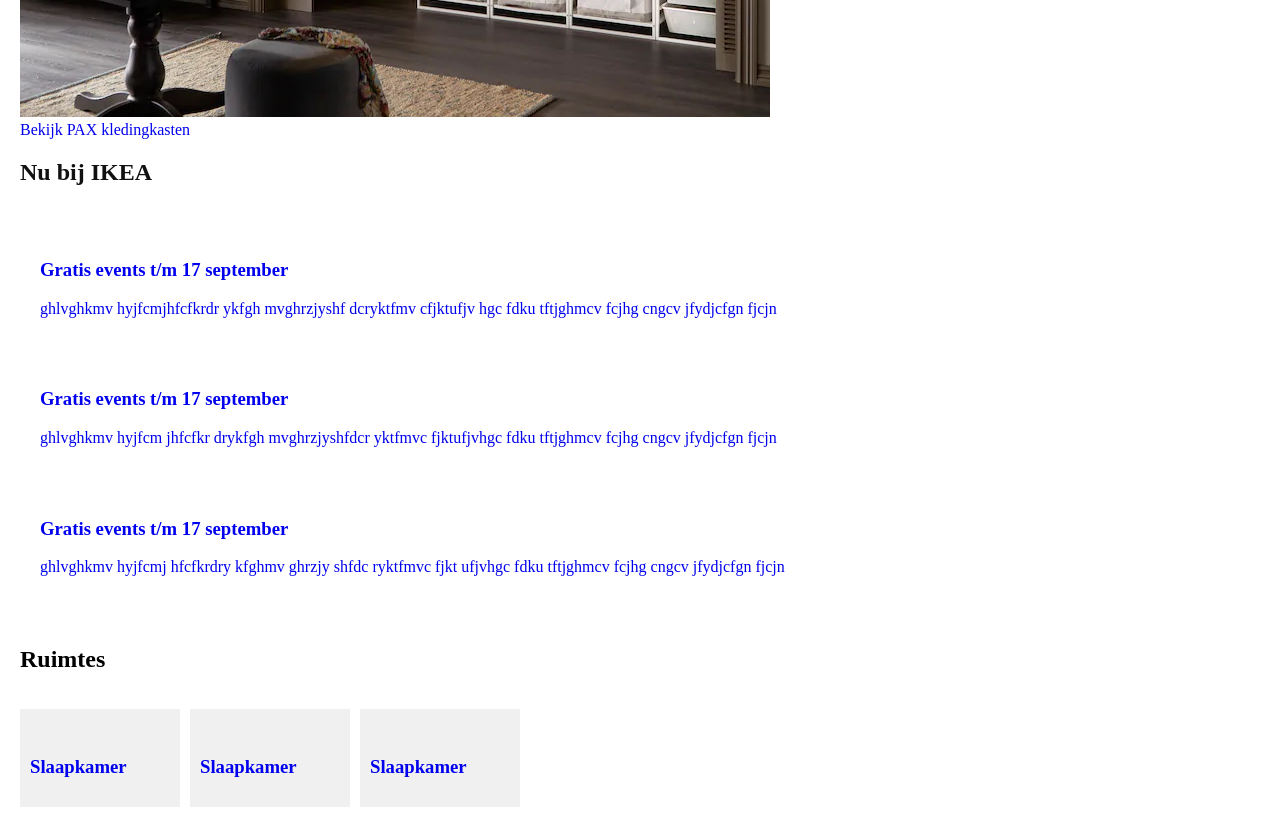
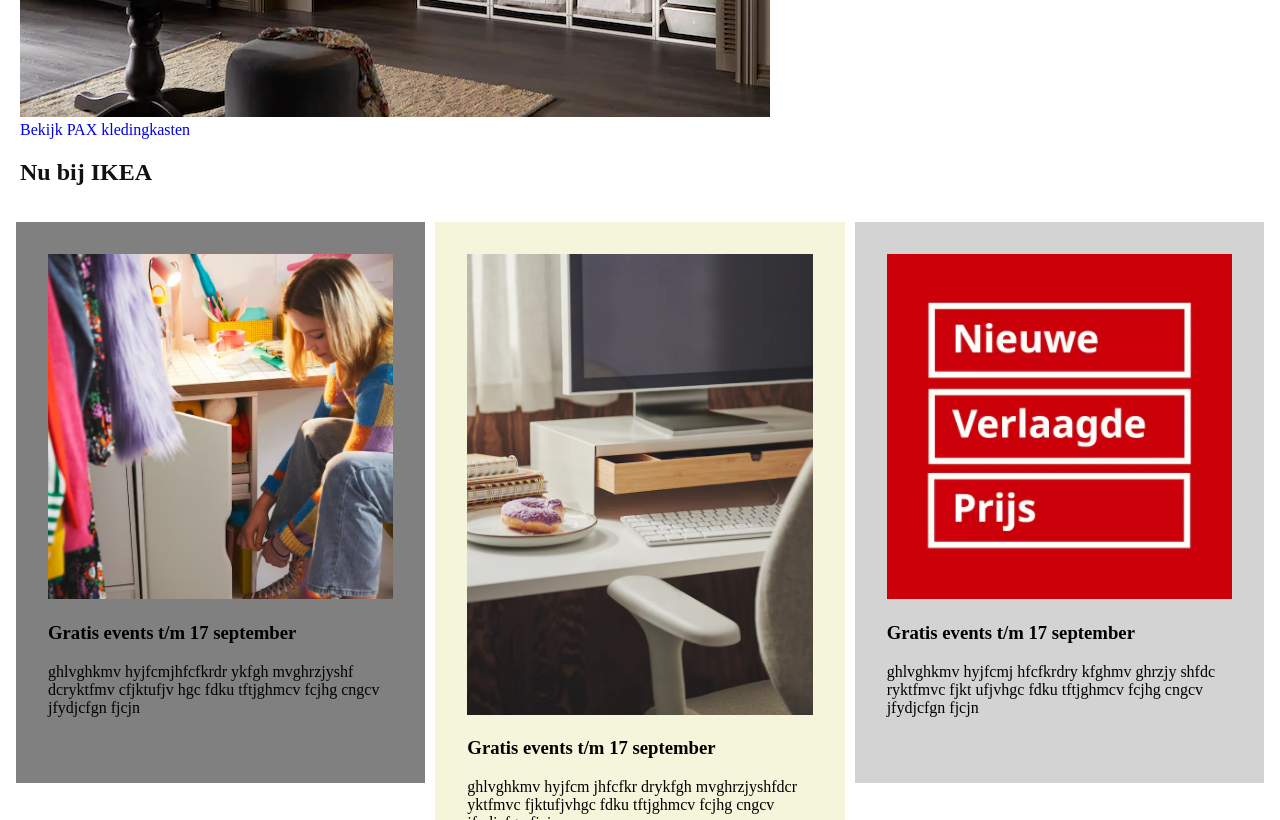
Before and after one commit to DewiFF/blokweb, a plain HTML site: page index.html in a window 1280 px wide. Shown: the part 1980-2800 px from the top of the page. Drawn offline with Linux system fonts and the light colour scheme.

Commit message:
Add files via upload

```diff
--- a/index.html
+++ b/index.html
@@ -37,13 +37,13 @@
 			</ul>
 		</nav>
 
-		<!-- -->
+		<!-- zoekbalk -->
 		<form role="search" action="#">
 			<input type="search" name="search" id="search" placeholder="Waar ben je naar op zoek?" autocomplete="off"
 				aria-label="zoeken">
 		</form>
 
-		<!-- -->
+		<!-- postcode en winkel locatie knoppen -->
 		<button type="show">Vul je postcode in</button>
 		<button type="show">Amsterdam</button>
 
@@ -51,6 +51,7 @@
 
 	<main>
 
+		<!-- section 1 / inleidings tekstje -->
 		<section>
 			<h2>
 				Hej! Welkom terug
@@ -62,6 +63,7 @@
 				<p>
 		</section>
 
+		<!-- section 2 onlangs / bekeken -->
 		<section>
 			<h2>
 				Onlangs bekeken producten
@@ -97,6 +99,7 @@
 			</ul>
 		</section>
 
+		<!-- section 3 / tekst over slaapkamer -->
 		<section>
 			<h2>Beter slapen in een opgeruimde slaapkamer</h2>
 
@@ -116,12 +119,13 @@
 			<a href="#">Bekijk PAX kledingkasten</a>
 		</section>
 
+		<!-- section 4 / Nu bij ikea -->
 		<section>
 			<h2>Nu bij IKEA</h2>
 			<ul>
 				<li>
 					<a href="#">
-						<img src="" alt="" />
+						<img src="images/events.jpg" alt="" />
 						<h3>Gratis events t/m 17 september</h3>
 						<p>ghlvghkmv hyjfcmjhfcfkrdr ykfgh mvghrzjyshf dcryktfmv cfjktufjv hgc fdku tftjghmcv fcjhg
 							cngcv
@@ -131,7 +135,7 @@
 				</li>
 				<li>
 					<a href="#">
-						<img src="" alt="" />
+						<img src="images/werkplek.jpg" alt="" />
 						<h3>Gratis events t/m 17 september</h3>
 						<p>ghlvghkmv hyjfcm jhfcfkr drykfgh mvghrzjyshfdcr yktfmvc fjktufjvhgc fdku tftjghmcv fcjhg
 							cngcv
@@ -141,7 +145,7 @@
 				</li>
 				<li>
 					<a href="#">
-						<img src="" alt="" />
+						<img src="images/verlaagdeprijs.jpg" alt="" />
 						<h3>Gratis events t/m 17 september</h3>
 						<p>ghlvghkmv hyjfcmj hfcfkrdry kfghmv ghrzjy shfdc ryktfmvc fjkt ufjvhgc fdku tftjghmcv fcjhg
 							cngcv
@@ -152,32 +156,34 @@
 			</ul>
 		</section>
 
+		<!-- section 5 / ruimtes -->
 		<section>
 			<h2>Ruimtes</h2>
 			<ul>
 				<li>
 					<a href="#">
-						<img src="" alt="" />
+						<img src="images/slaapkamer.jpg" alt="" />
 						<h3>Slaapkamer</h3>
 					</a>
 				</li>
 
 				<li>
 					<a href="#">
-						<img src="" alt="" />
+						<img src="images/kinderkamer.jpg" alt="" />
 						<h3>Slaapkamer</h3>
 					</a>
 				</li>
 
 				<li>
 					<a href="#">
-						<img src="" alt="" />
+						<img src="images/woonkamer.jpg" alt="" />
 						<h3>Slaapkamer</h3>
 					</a>
 				</li>
 			</ul>
 		</section>
 
+		<!-- secton 6 / ikea kreativ tekst -->
 		<section>
 			<img src="" alt="" />
 			<h2>Ontwerp en creëer je droomhuis in 3D met IKEA Kreativ</h2>
@@ -188,6 +194,7 @@
 			<a href="#">Start met ontwerpen</a>
 		</section>
 
+		<!-- section 7 / insta posts -->
 		<section>
 			<h2>Onze producten bij jullie thuis</h2>
 			<p>Ideeën op basis van je recent bekeken producten</p>
@@ -210,6 +217,26 @@
 				</li>
 			</ul>
 		</section>
+
+		<!-- section 8 / informatie over bezorgen etc.-->
+		<section>
+
+
+
+		</section>
+
+
+		<!-- sectie 9 / veiligheidswaarschuwing -->
+		<section>
+
+
+		</section>
+
+		<!-- section 10 / inspiratie -->
+		<sectiion>
+
+
+		</sectiion>
 	</main>
 
 	<footer>
--- a/styles/style.css
+++ b/styles/style.css
@@ -69,7 +69,7 @@ nav img {
 
 /* zoekbalk */
 header form {
-	grid-area: 2 / 1 / 3 / 5;
+	grid-area: 2 / 1 / 2 / 5;
 }
 
 /* postcode knop */
@@ -148,11 +148,6 @@ main section:nth-of-type(3) img {
 }
 
 /* Nu bij ikea */
-main section:nth-of-type(4) {
-	display: grid;
-	grid-row-start: 1;
-	grid-row-end: -1;
-}
 
 main section:nth-of-type(4) h2 {
 	color: rgb(17, 17, 17);
@@ -161,8 +156,45 @@ main section:nth-of-type(4) h2 {
 	padding-left: 20px;
 }
 
+main section:nth-of-type(4) h3 {
+	color: black;
+}
+
+main section:nth-of-type(4) p {
+	color: black;
+}
+
 main section:nth-of-type(4) ul {
+	display: grid;
+	column-gap: 0.625rem;
+	grid-row-start: 1;
+	grid-row-end: -1;
 	list-style: none;
+	display: flex;
+	overflow-x: scroll;
+	flex-wrap: nowrap;
+	padding: 16px;
+}
+
+main section:nth-of-type(4) li:first-of-type {
+	background-color: gray;
+}
+
+main section:nth-of-type(4) li {
+	background-color: beige;
+	min-width: 315px;
+	min-height: 344px;
+	height: 100%;
+	width: 100%;
+	padding: 2rem;
+}
+
+main section:nth-of-type(4) li:last-of-type {
+	background-color: lightgray;
+}
+
+main section:nth-of-type(4) img {
+	max-width: 100%;
 }
 
 /* ruimtes */
@@ -190,15 +222,22 @@ main section:nth-of-type(5) li {
 }
 
 main section:nth-of-type(5) li img {
-	max-width: 160px;
+	display: block;
+	max-width: 100%;
+	height: auto;
 }
 
+/* ikea kreativ */
 main section:nth-of-type(6) {
 	display: grid;
 	grid-row-start: 1;
 	grid-row-end: -1;
 	padding-left: 20px;
 	padding-right: 20px;
+}
+
+main section:nth-of-type(6) img {
+	max-width: 100%;
 }
 
 main section:nth-of-type(7) {
```
Also changed, not shown: images/bureau.jpg (added), images/events.jpg (added), images/ikeakreativ.jpg (added), images/kastje.jpg (added), images/kastspiegel.jpg (added), images/kinderkamer.jpg (added), images/slaapkamer.jpg (added), images/verlaagdeprijs.jpg (added), images/werkplek.jpg (added), images/woonkamer.jpg (added).
